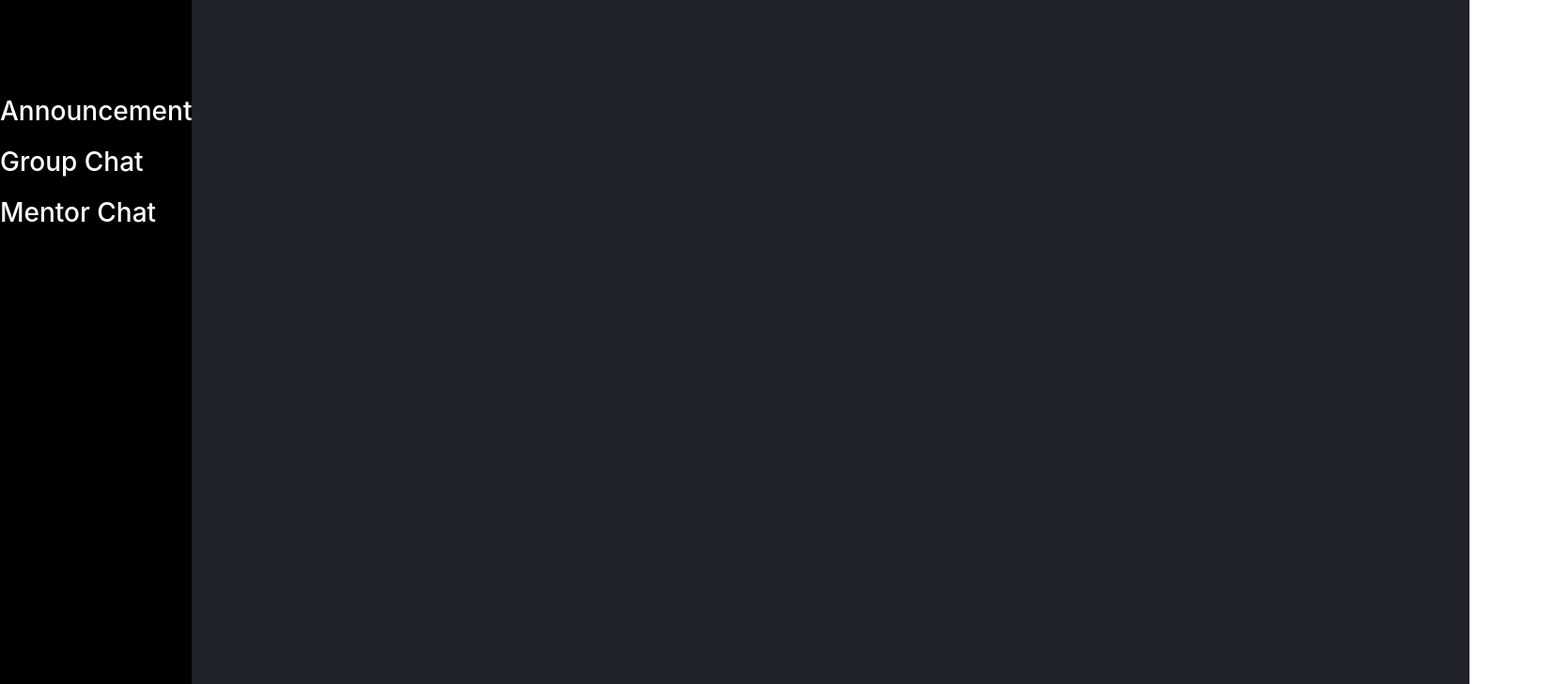
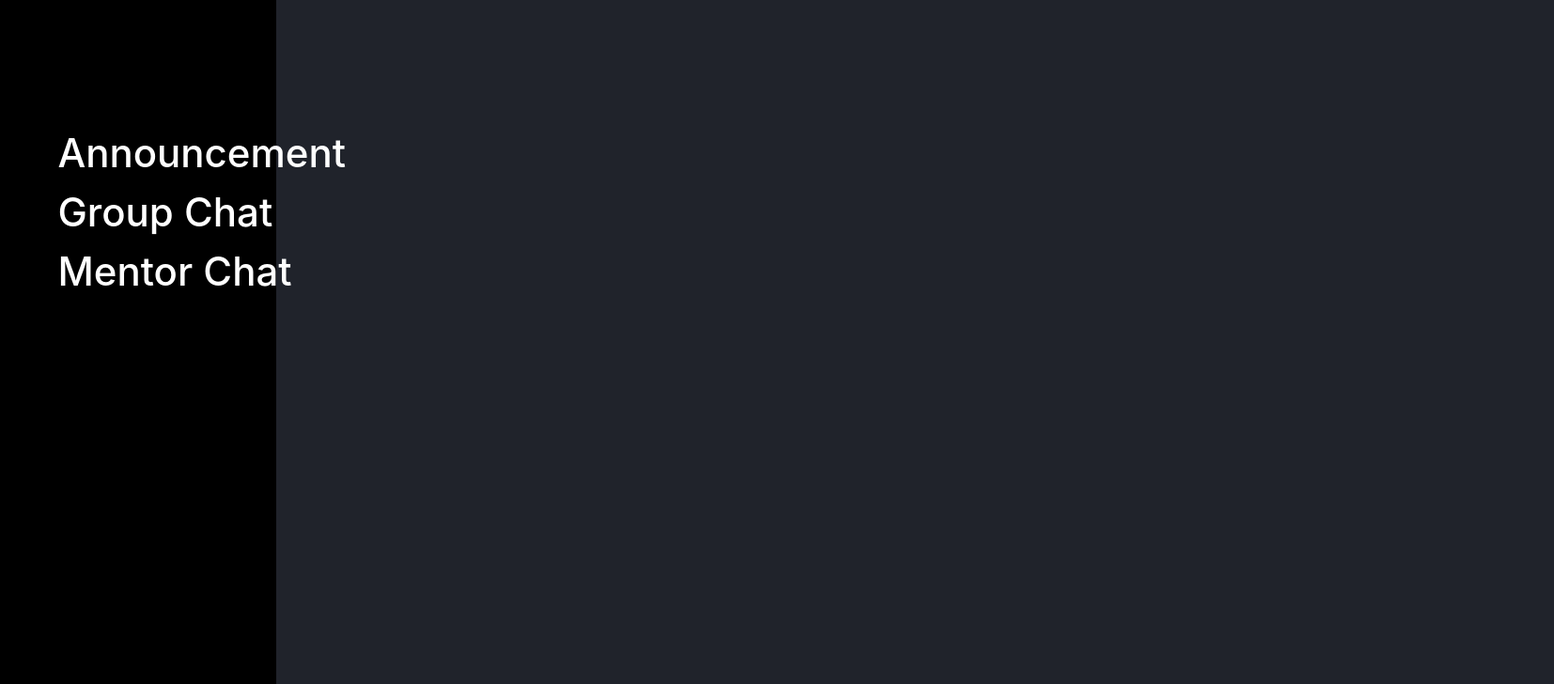
Before and after one commit to AdityaSurve/duhacks-disfolio, a React (Create React App) app: page /chat in a window 1280 px wide. Shown: the top 728 px of the page at 94% size, 1654 px wide, since content can reach past the window. Built offline with nearby package versions, Linux system fonts and the light colour scheme; no server answers; the database is empty.

Commit message:
maybe last commit

```diff
--- a/package.json
+++ b/package.json
@@ -10,6 +10,7 @@
     "@testing-library/react": "^13.4.0",
     "@testing-library/user-event": "^13.5.0",
     "firebase": "^9.17.1",
+    "framer-motion": "^9.0.4",
     "react": "^18.2.0",
     "react-avatar": "^5.0.3",
     "react-dom": "^18.2.0",
--- a/src/App.js
+++ b/src/App.js
@@ -25,7 +25,7 @@ function App() {
         <Route element={<LogIn/>} exact path="/login" />
         <Route element={<User mentor={mentor} setmentor={setmentor} setUser={setUser} hackid={hackid} setHackid={setHackid} teamid={teamid} setTeamId={setTeamId} />} exact path="/user" />
         <Route element={<Organizer />} exact path="/org" />
-        <Route element={<Mentor  mentor={mentor} setmentor={setmentor} hackid={hackid} setHackid={setHackid} teamid={teamid} setTeamId={setTeamId} />}  path="/mentor" />
+        <Route element={<Mentor setUser={setUser} mentor={mentor} setmentor={setmentor} hackid={hackid} setHackid={setHackid} teamid={teamid} setTeamId={setTeamId} />}  path="/mentor" />
         <Route element={<Chat mentor={mentor} setmentor={setmentor} hackid={hackid} setHackid={setHackid} teamid={teamid} setTeamId={setTeamId} userid={userid}  />}  path="/chat" />
         </Routes>
 
--- a/src/pages/ChatBar/chatbar.jsx
+++ b/src/pages/ChatBar/chatbar.jsx
@@ -1,12 +1,13 @@
 import React from "react";
 import './chat-bar.css'
 import { useNavigate } from "react-router";
+import { motion } from "framer-motion";
 function ChatBar({setChatInd,chatInd,userid,mentor}){
     const navigate=useNavigate();
     return(
         <div class='chat-bar'>
 
-            <div class='profile' onClick={()=>{navigate(-1)}}>
+            <div style={{marginTop:'50px',marginLeft:'50px'}} class='profile' onClick={()=>{navigate(-1)}}>
                <h1 style={{color:'white'}}>{userid}</h1>
 
             </div>
@@ -21,15 +22,16 @@ function ChatBar({setChatInd,chatInd,userid,mentor}){
 
                     :
                     <div>
-                         <div onClick={()=>setChatInd(0)}>
-                    <h3 style={{color:'white' ,marginTop:'10%'}}>Announcement</h3>
-                </div>
-                <div onClick={()=>setChatInd(1)}>
-                    <h3 style={{color:'white' ,marginTop:'10%'}}>Group Chat</h3>
-                </div>
-                <div onClick={()=>setChatInd(2)}>
-                    <h3 style={{color:'white' ,marginTop:'10%'}}>Mentor Chat</h3>
-                </div>
+                         <motion.div initial={{scale:1.5}} whileTap={{scale:1}} class='chat-sec' onClick={()=>setChatInd(0)}>
+
+                    <h3  style={{color:'white' ,marginTop:'10%',marginLeft:'90px'}}>Announcement</h3>
+                </motion.div>
+                <motion.div initial={{scale:1.5}} whileTap={{scale:1}}  class='chat-sec' onClick={()=>setChatInd(1)}>
+                    <h3 style={{color:'white' ,marginTop:'10%' ,marginLeft:'90px'}}>Group Chat</h3>
+                </motion.div>
+                <motion.div initial={{scale:1.5}} whileTap={{scale:1}}  class='chat-sec' onClick={()=>setChatInd(2)}>
+                    <h3 style={{color:'white' ,marginTop:'10%',marginLeft:'90px'}}>Mentor Chat</h3>
+                </motion.div>
                     </div>
 
 
--- a/src/pages/ChatFeed/chat-room.jsx
+++ b/src/pages/ChatFeed/chat-room.jsx
@@ -14,7 +14,7 @@ import {
 } from "firebase/auth";
 // import { useCollectionData } from 'react-firebase-hooks/firestore';
 import { FontAwesomeIcon } from "@fortawesome/react-fontawesome";
-import { faTrash, faEdit } from "@fortawesome/free-solid-svg-icons";
+import { faTrash, faEdit, faUser } from "@fortawesome/free-solid-svg-icons";
 
 //   const element =
 import {
@@ -28,6 +28,7 @@ import {
   query,
   where,
 } from "firebase/firestore";
+import { motion } from "framer-motion";
 import { useCollection } from "react-firebase-hooks/firestore";
 // import { doc, onSnapshot } from "firebase/firestore";
 
@@ -42,6 +43,7 @@ function ChatRoom({
   messageref,
   dummy,
   chatInd,
+  mentor
 }) {
   const [edit, toggleEdit] = useState(-1);
   const [data, setdata] = useState([]);
@@ -107,7 +109,14 @@ function ChatRoom({
               !(data[index - 1]?.user === data[index]?.user) ? (
                 <div class="d-flex" style={{marginLeft:'20px', marginTop:'10px' }}>
                   <Avatar name={item?.user} size="40" round="20px" />
-                  <p >{item?.user}</p>
+                  <p  style={{marginLeft:'10px',marginTop:'10px',fontWeight:'bold'}}>{item?.user}</p>
+                  {(mentor===1)?  <FontAwesomeIcon
+                onClick={() => {
+                  handleToggleEdit({ index });
+                }}
+                style={{marginLeft:'10px',marginTop:'10px',height:"25px",width:'25px'}}
+                icon={faUser}
+              />:null}
                 </div>
               ) : (
                 <div style={{ width: "40px" }}></div>
@@ -141,9 +150,22 @@ function ChatRoom({
               />
             </div>
             {edit === index ? (
-            <div class='d-flex' style={{alignItems:'center',marginTop:'30px'}}>
+            <motion.div initial={{opacity:0 ,x:'-100px'}} animate={{opacity:1,x:'100px'}} exit={{opacity:0 ,x:'-100px'}} class='d-flex' style={{alignItems:'center',marginTop:'30px'}}>
               <input
                 type="text"
+                style={{
+                  borderRadius:'10px',
+                  backgroundColor:'transparent',
+                  border:'solid',
+                  borderColor:'white',
+
+                  color:'white'
+
+
+
+
+
+                }}
 
                 onChange={(e) => {
                   setEditText(e.target.value);
@@ -163,7 +185,7 @@ function ChatRoom({
                   }
                 }}
               ><img src={require('./greentick.png')} alt="" style={{height:'20px',width:'20px'}} /></button>
-            </div>
+            </motion.div>
           ) : null}
           </div>
 
--- a/src/pages/ChatFeed/chatfeed.jsx
+++ b/src/pages/ChatFeed/chatfeed.jsx
@@ -27,7 +27,7 @@ const app=firebase.initializeApp({
   const firestore = firebase.firestore();
   const analytics = firebase.analytics();
   const db = getFirestore(app);
-function ChatFeed({Hackathon,Channels,Team,chatInd,userid}){
+function ChatFeed({mentor,Hackathon,Channels,Team,chatInd,userid}){
   // console.log(Channels[chatInd]);
   var messageref = collection(db, `/Hackathon/${Hackathon}/Teams/${Team}/Channels/${Channels[chatInd]}/Messages`)
   useEffect(()=>{
@@ -40,7 +40,7 @@ function ChatFeed({Hackathon,Channels,Team,chatInd,userid}){
 
   return (
     <div style={{height:'100vh'}}>
-       <ChatRoom userid={userid} Hackathon={Hackathon} Channels={Channels} Team={Team} messageref={messageref} dummy={dummy} chatInd={chatInd} db={db}/>
+       <ChatRoom mentor={mentor} userid={userid} Hackathon={Hackathon} Channels={Channels} Team={Team} messageref={messageref} dummy={dummy} chatInd={chatInd} db={db}/>
 
 <SendBox  userid={userid}  text={text} settext={settext} messageref={messageref} firebase={firebase} dummy={dummy} />
     </div>
--- a/src/views/mentor.js
+++ b/src/views/mentor.js
@@ -19,6 +19,7 @@ const Mentor = (props) => {
   const [teamnames,setteamnames] = useState([])
   const [hacknames,sethacknames] = useState([])
   const [num,setnum]=useState(0);
+
   console.log(num);
   // console.log(tname);
 
@@ -42,6 +43,8 @@ const Mentor = (props) => {
   async function getmentor(){
     const docRef = doc(database, "mentors", user.uid);
     getDoc(docRef).then((docsnap)=>{
+      props.setUser(docsnap?.data()?.Name)
+
       setcurmentor(docsnap.data().assignedto);
       let data=docsnap.data()?.assignedto;
 
```
Also changed, not shown: src/pages/ChatBar/chat-bar.css (line endings or trailing spaces), 1 other file (tests, documents, lock files or other folders).
